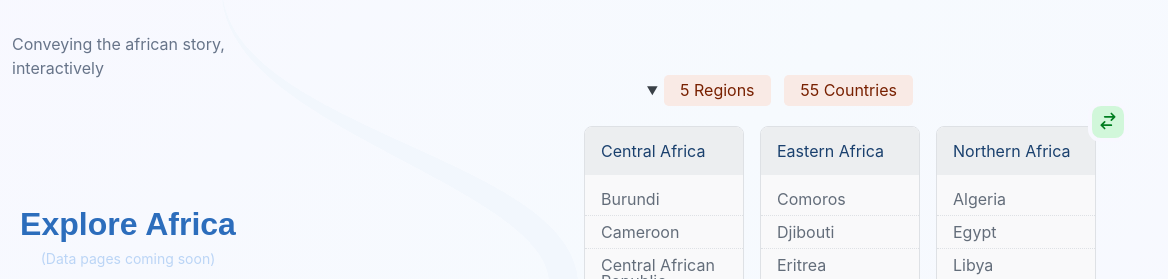
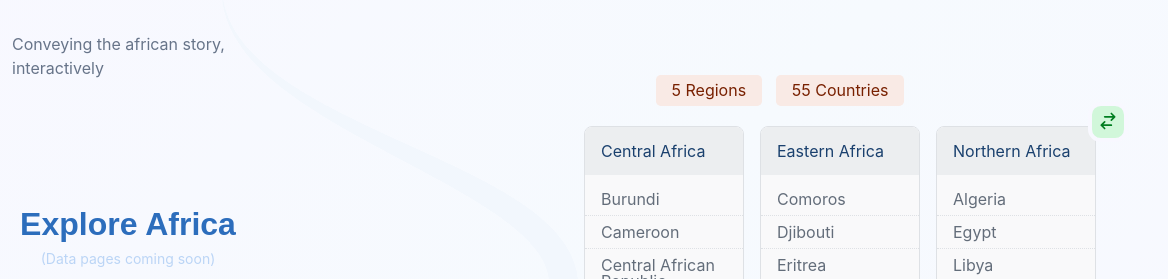
Before and after one commit to Toheeb/archive.africa, an Eleventy site: page src/index.html in a window 1280 px wide. Shown: the top 279 px of the page, 112-1280 px from the left. Built offline with nearby package versions, Linux system fonts and the light colour scheme; Eleventy itself is replaced by a stand-in of ours; files that its build step writes are made by us from their sources; no server answers.

Commit message:
Modify tags markup

```diff
--- a/src/index.html
+++ b/src/index.html
@@ -36,12 +36,11 @@
         <div class="data-section">
             <section id="country-section" class="country-section">
                 <h2 class="text-center visibility_hidden ">African Countries by Region</h2>
-                <details open>
-                    <summary class="country-summary">
+                    <div class="country-summary">
                         <label id="map-region" class="country-summary__count"> <input type="radio" name="map" id="region-check" class="segment-input"> 5 Regions</label>
                         <span id="map-country" class="content-gap">, </span>
                         <label class="country-summary__count"> <input type="radio" name="map" id="country-check" class="segment-input" checked> 55 Countries</label>
-                    </summary>
+                    </div>
                     <div id="country-view">
                         <dl id="country_carousel-view" class="country_carousel-view">
                             <div class="country-region">
@@ -134,7 +133,6 @@
                                 d="M8 7h12m0 0l-4-4m4 4l-4 4m0 6H4m0 0l4 4m-4-4l4-4"></path>
                         </svg>
                     </button>
-                </details>
             </section>
 
             <div class="main-nav">
--- a/src/styles/index.css
+++ b/src/styles/index.css
@@ -91,8 +91,6 @@
 .country-summary {
     text-align: center;
 
-    position: relative;
-    left: -0.5rem;
     margin-bottom: 1.5rem;
 }
 
@@ -536,10 +534,6 @@
         flex: 0 0 0;
     }
 
-    .country-summary {
-        left: 0;
-    }
-
     .main-nav__title {
         color: #2c6dbc;
     }
```
